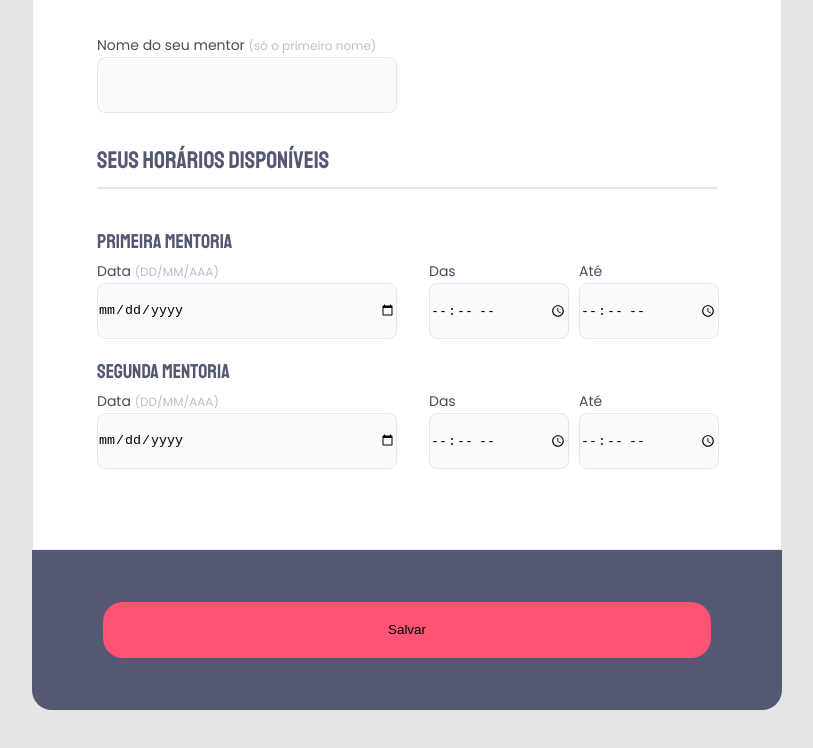
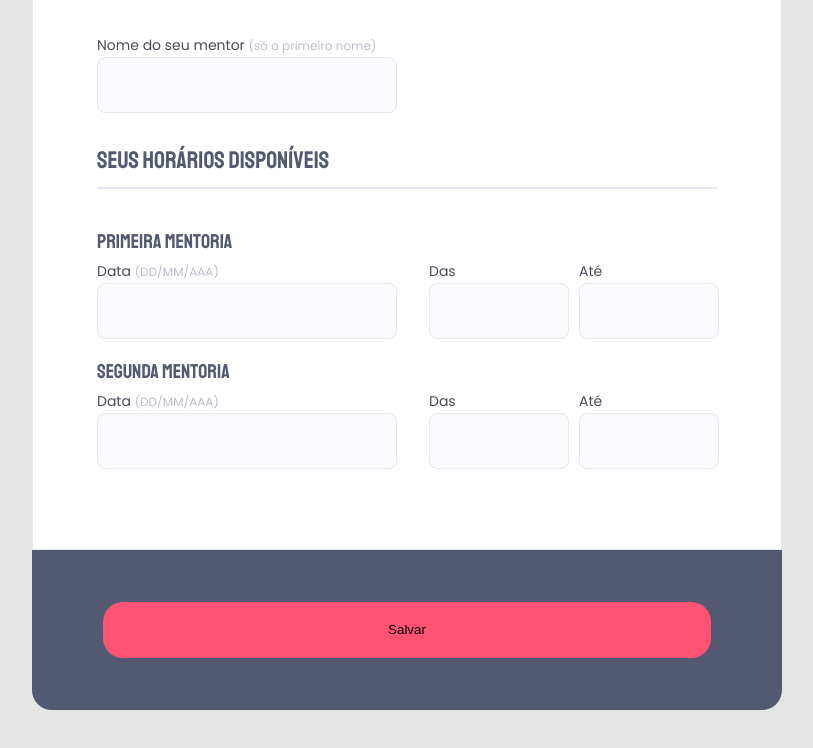
Before and after one commit to VitoriaCaminha/Explorer, a plain HTML site: page challenges/challenge05/pt1/index.html in a window 1280 px wide. Shown: the part 794-1542 px from the top of the page, without its empty margins (233-1046 px from the left). Drawn offline with Linux system fonts and the light colour scheme.

Commit message:
feat: hidding date input text

```diff
--- a/challenges/challenge05/pt1/index.html
+++ b/challenges/challenge05/pt1/index.html
@@ -63,19 +63,19 @@
                 Data
                 <span>(DD/MM/AAA)</span>
               </label>
-              <input type="date" id="data" />
+              <input type="text" onfocus="(this.type='date')" onblur="(this.type='text')" id="data">
             </div>
             <div>
               <label for="das">
                 Das
               </label>
-              <input type="time" id="das" />
+              <input onfocus="(this.type='time')" onblur="(this.type='text')" id="das" />
             </div>
             <div>
               <label for="ate">
                 Até
               </label>
-              <input type="time" id="ate" />
+              <input onfocus="(this.type='time')" onblur="(this.type='text')" id="ate" />
             </div>
           </div>
         </div>
@@ -88,19 +88,19 @@
                 Data
                 <span>(DD/MM/AAA)</span>
               </label>
-              <input type="date" id="data" />
+              <input onfocus="(this.type='date')" onblur="(this.type='text')" id="data" />
             </div>
             <div>
               <label for="das">
                 Das
               </label>
-              <input type="time" id="das" />
+              <input onfocus="(this.type='time')" onblur="(this.type='text')" id="das" />
             </div>
             <div>
               <label for="ate">
                 Até
               </label>
-              <input type="time" id="ate" />
+              <input onfocus="(this.type='time')" onblur="(this.type='text')" id="ate" />
             </div>
           </div>
         </div>
```
